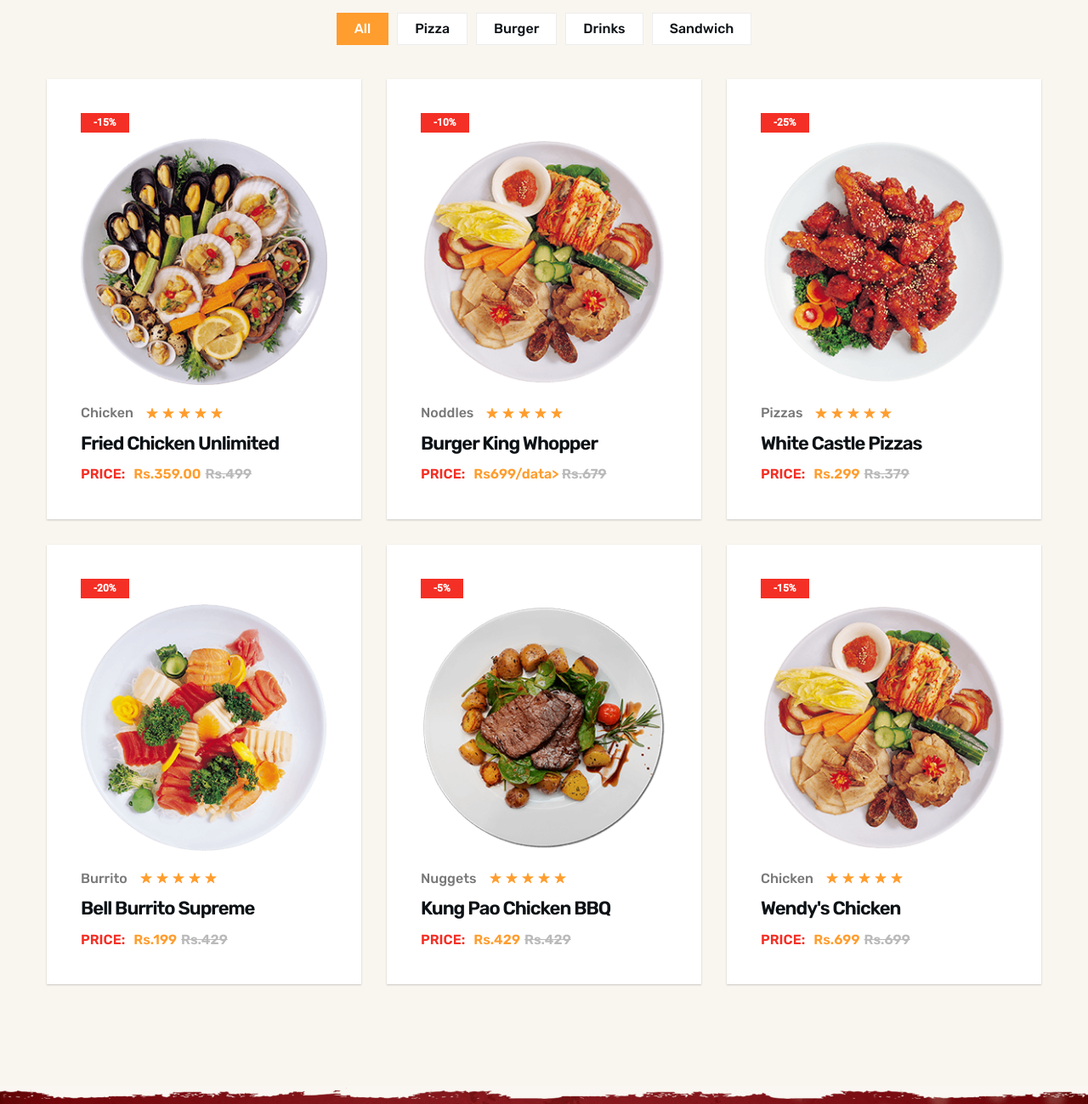
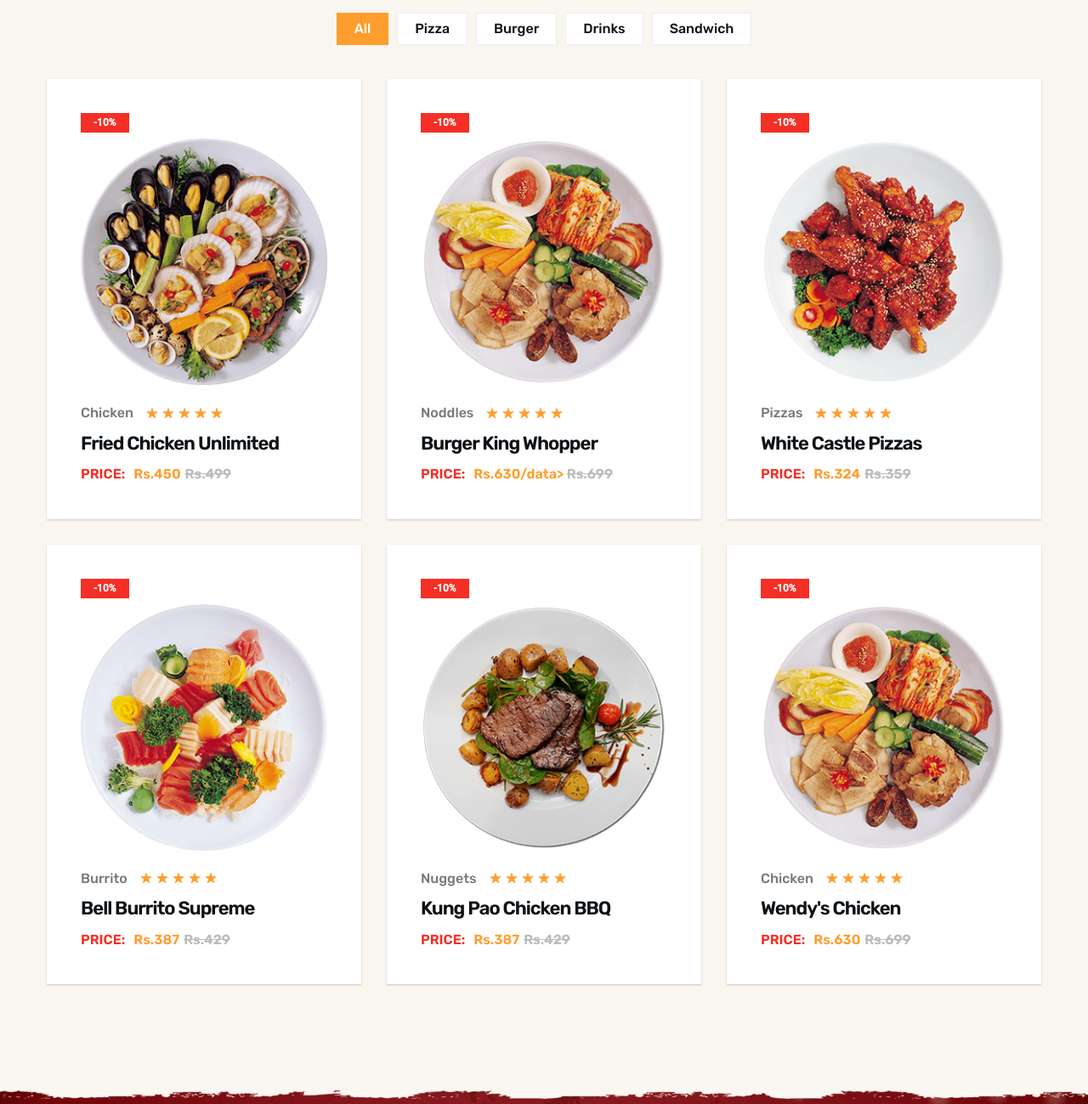
Before and after one commit to Hulksmash00/Adityas-Restaurant, a plain HTML site: page index.html in a window 1280 px wide. Shown: the part 2620-3919 px from the top of the page at 85% size. Drawn offline with nearby package versions, Linux system fonts and the light colour scheme.

Commit message:
Update index.html

```diff
--- a/index.html
+++ b/index.html
@@ -442,7 +442,7 @@
                   <img src="./assets/images/food-menu-1.png" width="300" height="300" loading="lazy"
                     alt="Fried Chicken Unlimited" class="w-100">
 
-                  <div class="badge">-15%</div>
+                  <div class="badge">-10%</div>
 
                   <button class="btn food-menu-btn">Order Now</button>
                 </div>
@@ -465,7 +465,7 @@
 
                   <p class="price-text">Price:</p>
 
-                  <data class="price">Rs.359.00</data>
+                  <data class="price">Rs.450</data>
 
                   <del class="del" value="69.00">Rs.499</del>
 
@@ -504,9 +504,9 @@
 
                   <p class="price-text">Price:</p>
 
-                  <data class="price" value="29.00">Rs699/data>
+                  <data class="price" value="29.00">Rs.630/data>
 
-                  <del class="del">Rs.679</del>
+                  <del class="del">Rs.699</del>
 
                 </div>
 
@@ -520,7 +520,7 @@
                   <img src="./assets/images/food-menu-3.png" width="300" height="300" loading="lazy"
                     alt="White Castle Pizzas" class="w-100">
 
-                  <div class="badge">-25%</div>
+                  <div class="badge">-10%</div>
 
                   <button class="btn food-menu-btn">Order Now</button>
                 </div>
@@ -543,9 +543,9 @@
 
                   <p class="price-text">Price:</p>
 
-                  <data class="price" value="49.00">Rs.299</data>
+                  <data class="price" value="49.00">Rs.324</data>
 
-                  <del class="del">Rs.379</del>
+                  <del class="del">Rs.359</del>
 
                 </div>
 
@@ -559,7 +559,7 @@
                   <img src="./assets/images/food-menu-4.png" width="300" height="300" loading="lazy"
                     alt="Bell Burrito Supreme" class="w-100">
 
-                  <div class="badge">-20%</div>
+                  <div class="badge">-10%</div>
 
                   <button class="btn food-menu-btn">Order Now</button>
                 </div>
@@ -582,7 +582,7 @@
 
                   <p class="price-text">Price:</p>
 
-                  <data class="price" value="59.00 ">Rs.199</data>
+                  <data class="price" value="59.00 ">Rs.387</data>
 
                   <del class="del">Rs.429</del>
 
@@ -598,7 +598,7 @@
                   <img src="./assets/images/food-menu-5.png" width="300" height="300" loading="lazy"
                     alt="Kung Pao Chicken BBQ" class="w-100">
 
-                  <div class="badge">-5%</div>
+                  <div class="badge">-10%</div>
 
                   <button class="btn food-menu-btn">Order Now</button>
                 </div>
@@ -621,7 +621,7 @@
 
                   <p class="price-text">Price:</p>
 
-                  <data class="price" value="49.00">Rs.429</data>
+                  <data class="price" value="49.00">Rs.387</data>
 
                   <del class="del">Rs.429</del>
 
@@ -637,7 +637,7 @@
                   <img src="./assets/images/food-menu-6.png" width="300" height="300" loading="lazy"
                     alt="Wendy's Chicken" class="w-100">
 
-                  <div class="badge">-15%</div>
+                  <div class="badge">-10%</div>
 
                   <button class="btn food-menu-btn">Order Now</button>
                 </div>
@@ -660,7 +660,7 @@
 
                   <p class="price-text">Price:</p>
 
-                  <data class="price" value="49.00">Rs.699</data>
+                  <data class="price" value="49.00">Rs.630</data>
 
                   <del class="del">Rs.699</del>
 
```
